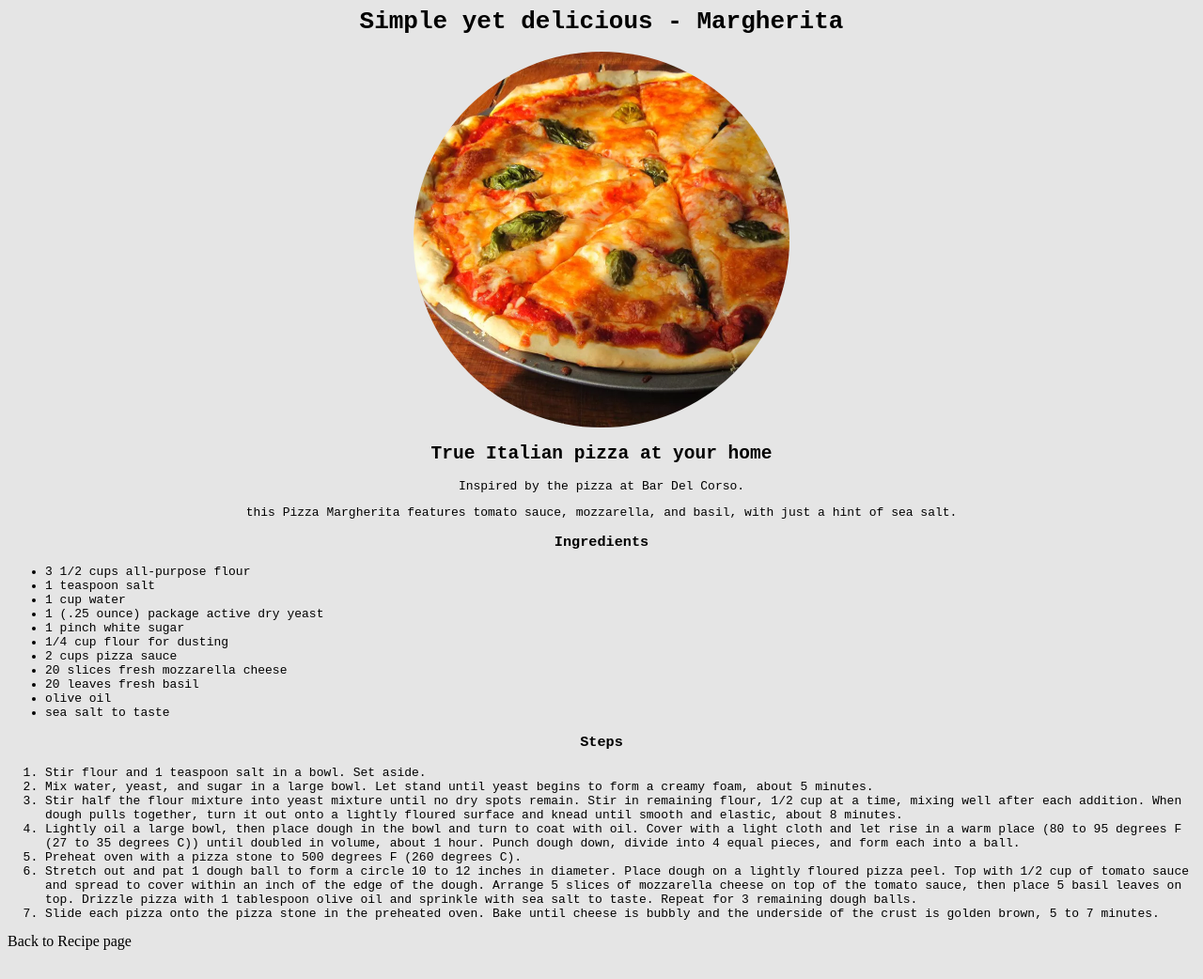
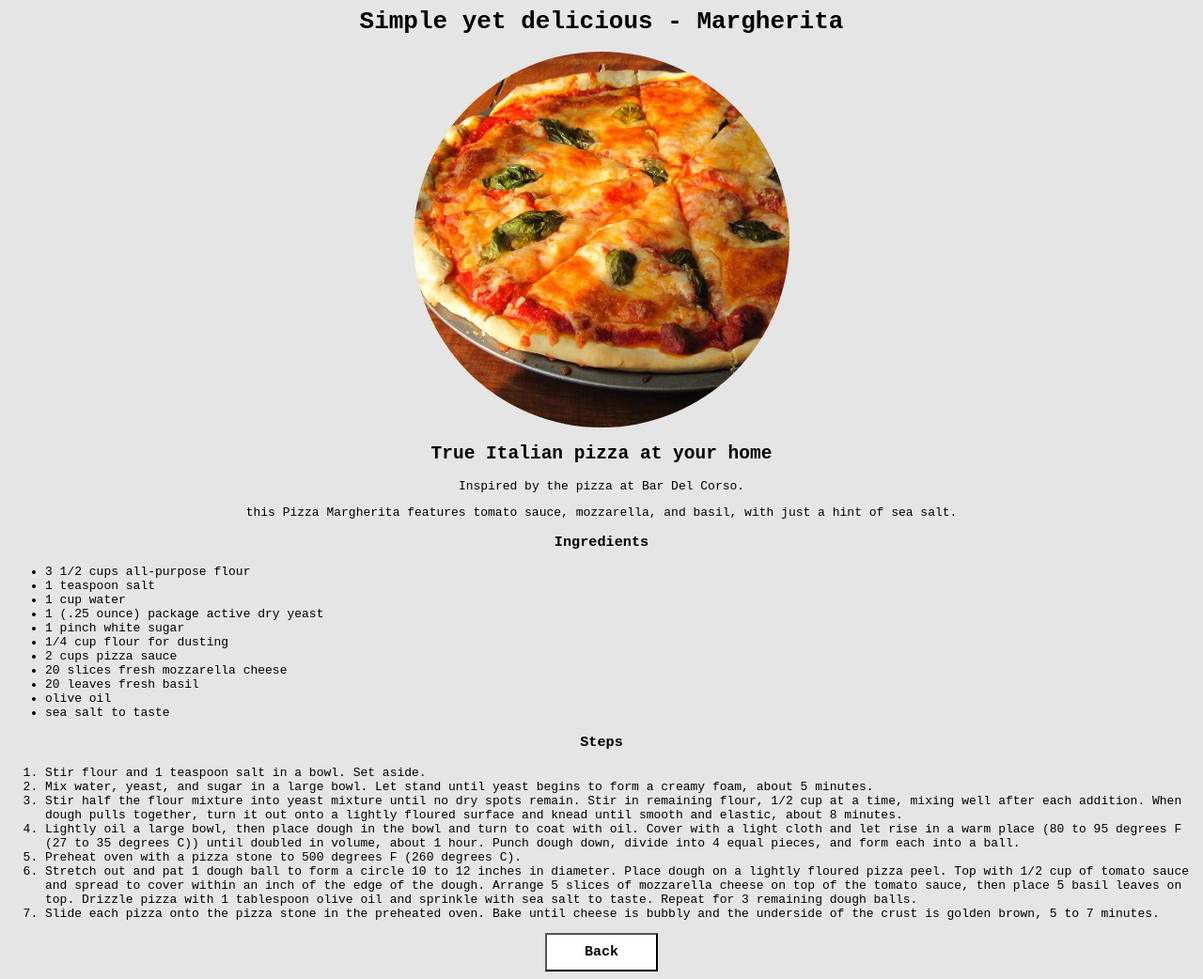
Before and after one commit to pukv/odin-recipes, a plain HTML site: page recipes/pizza-margherita.html in a window 1280 px wide. Shown: the whole page at 94% size. Before the commit the page ends 1019 px from the top, so only its background shows below. Drawn offline with Linux system fonts and the light colour scheme.

Commit message:
added buttons to the 2 recipe pages

```diff
--- a/recipes/pizza-margherita.html
+++ b/recipes/pizza-margherita.html
@@ -55,4 +55,4 @@
     minutes.
   </li>
 </ol>
-<a href="../index.html">Back to Recipe page</a>
+<button><a href="../index.html">Back</a></button>
```
Also changed, not shown: recipes/chicken-alfredo.html (+1 -1 lines).
